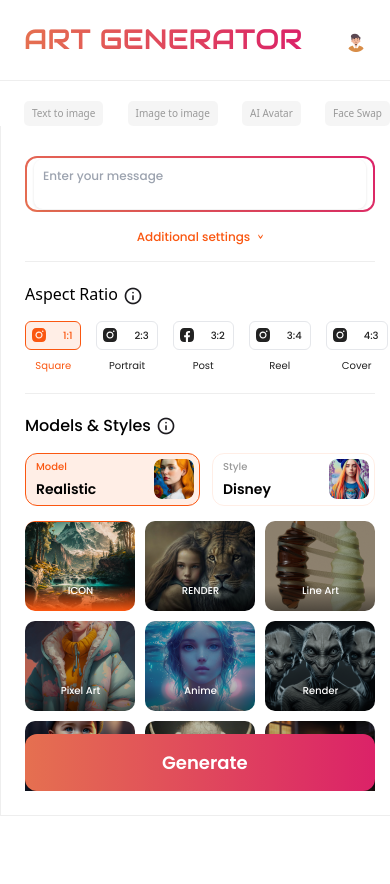
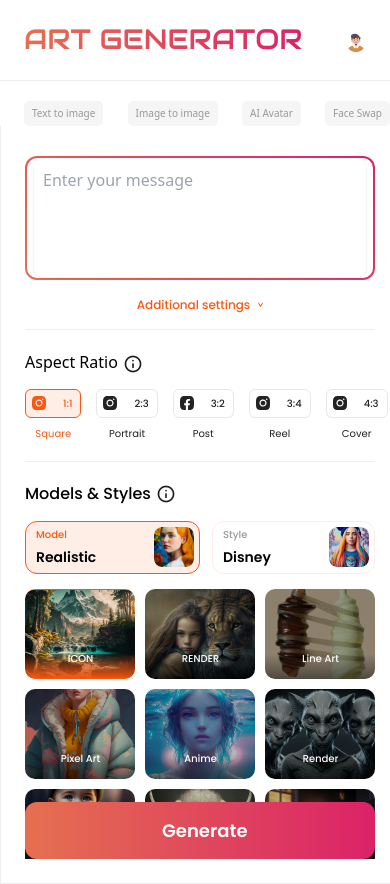
Before and after one commit to aqibzaib/Funsol-Task-For-Frontend-Developer, a React (Create React App) app: page /text-to-image in a window 390 px wide. Before the commit the page ends 844 px from the top, so only its background shows below. Built offline with nearby package versions, Linux system fonts and the light colour scheme.

Commit message:
text area fontfamily set in creation page

```diff
--- a/src/App.css
+++ b/src/App.css
@@ -68,7 +68,7 @@
   border: 2px solid transparent;
   border-image: linear-gradient(45deg, #e57050, #db2268) 1;
 }
-.input-border {
+.input-border-text {
   width: 100%;
   border-radius: 12px;
   padding: 2px;
@@ -79,11 +79,11 @@
   box-sizing: border-box;
 }
 
-.content {
+.content-text {
   border-radius: 10px;
   background: white;
   width: 100%;
-  height: 100%;
+  height: 120px;
   display: flex;
   align-items: center;
   justify-content: center;
--- a/src/components/creations/RightSideBar.js
+++ b/src/components/creations/RightSideBar.js
@@ -7,14 +7,14 @@
     <section className="max-w-[400px] p-6 border-[1px] border-[#EEEEEE] border-t-[0px] pt-[30px]">
       <form>
         <div className="mb-4">
-          <div class="input-border">
-            <div class="content">
+          <div class="input-border-text">
+            <div class="content-text">
               <textarea
                 id="message"
                 name="message"
                 class="custom-border"
                 placeholder="Enter your message"
-                className="font-poppins text-xs font-medium leading-4 text-[#999999]  text-[12px] git block w-[352px] h-[120px] px-3 py-2 border border-gray-300 shadow-sm focus:outline-none rounded-lg focus:ring-none focus:border-none sm:text-sm custom-border"
+                className="block w-[352px] h-[120px] px-3 py-2 border border-gray-300 shadow-sm focus:outline-none rounded-lg focus:ring-none focus:border-none sm:text-sm custom-border"
                 style={{ resize: "none" }}
               ></textarea>
             </div>
```
